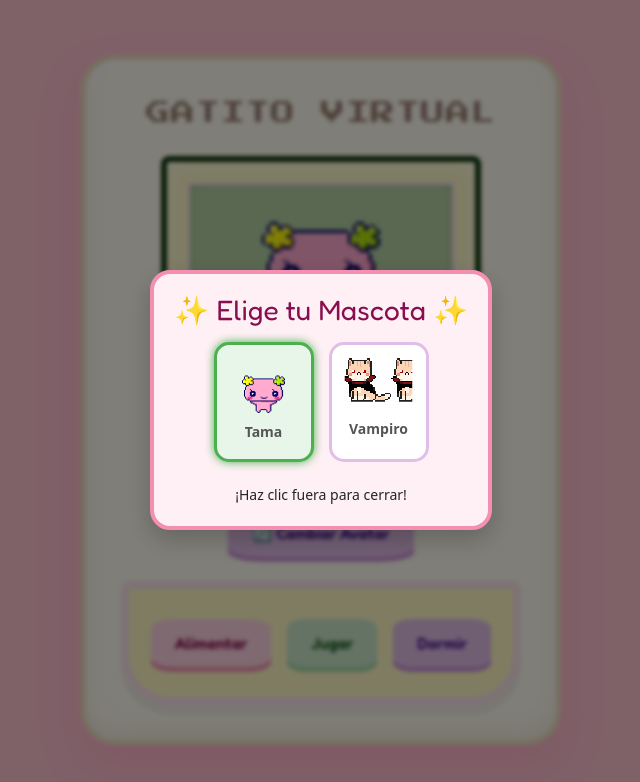
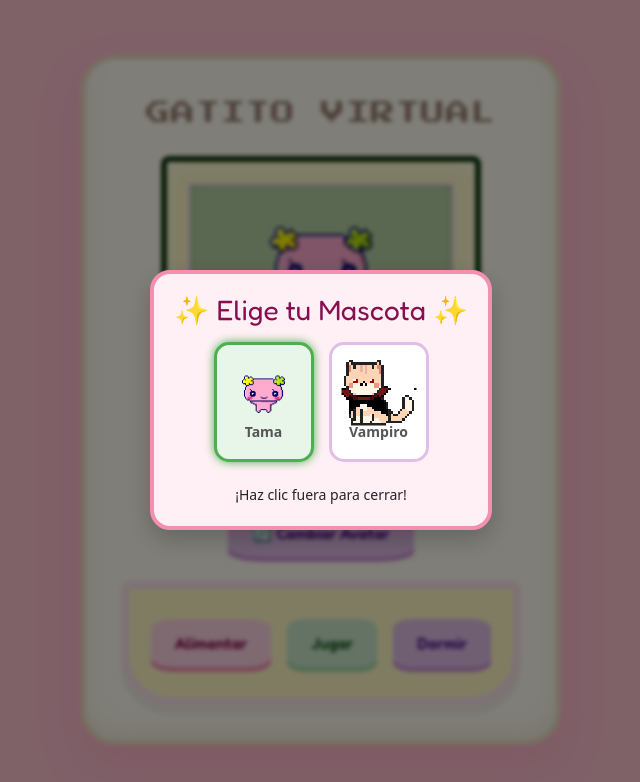
Before and after one commit to laura-0210/ProyectoReact, a React (Vite) app in the folder ProyectoReact/: page / in a window 1280 px wide. Both pictures are taken after a click on the button "🔄 Cambiar Avatar". Shown: the top 782 px of the page, without its empty margins (319-959 px from the left). Built offline with nearby package versions, Linux system fonts and the light colour scheme; no server answers.

Commit message:
Arreglado

```diff
--- a/ProyectoReact/src/App.tsx
+++ b/ProyectoReact/src/App.tsx
@@ -2,10 +2,9 @@ import { useState, useEffect } from "react";
 import "bootstrap/dist/css/bootstrap.min.css";
 import "./App.css";
 
-
 import { StatusScreen } from './components/StatusScreen';
 import Controls from './components/Controls';
-import Button from './components/Button'; // Importamos tu botón cuqui
+import Button from './components/Button';
 
 // Imágenes Originales
 import imgFeliz from './assets/sprites/happy.gif';
@@ -16,7 +15,7 @@ import imgDormir from './assets/sprites/dormir.jpeg';
 import imgMuerteCaida from './assets/sprites/muerte2.jpeg';
 import imgMuerteFinal from './assets/sprites/muerte3.jpeg';
 
-// Nueva Imagen Drácula
+// Nueva Imagen Drácula - ASEGÚRATE QUE LA RUTA ES CORRECTA
 import imgDracula from './assets/sprites/draculacat.png';
 
 const API_URL = "http://localhost:8000";
@@ -31,10 +30,14 @@ function App() {
   });
 
   const [muerteFinalizada, setMuerteFinalizada] = useState(false);
-
-  // --- NUEVO: ESTADOS PARA EL AVATAR ---
   const [skin, setSkin] = useState<'original' | 'dracula'>('original');
   const [showMenu, setShowMenu] = useState(false);
+
+  // DEBUG: Descomentar para verificar que las imágenes se cargan
+  useEffect(() => {
+    console.log('🖼️ Imagen Drácula cargada:', imgDracula);
+    console.log('🎨 Skin actual:', skin);
+  }, [skin]);
 
   const fetchEstado = async () => {
     try {
@@ -93,18 +96,16 @@ function App() {
     setMuerteFinalizada(false);
   };
 
-  // --- LÓGICA DE IMAGEN MEJORADA ---
+  // Función para obtener la imagen actual
   const getCurrentImage = () => {
-    // Si elegimos DRACULA, mostramos su sprite sheet
-    // (Nota: Como es una tira, podrías necesitar CSS extra en StatusScreen
-    // si quieres animarlo, pero por ahora lo mostramos tal cual o la primera frame)
+    // Si el skin es Drácula, siempre devolvemos su imagen
     if (skin === 'dracula') {
-        // Si está muerto, podrías mostrar otra cosa, pero por ahora devolvemos el drácula
-        if (stats.health <= 0) return imgMuerteFinal;
+      // Incluso si está muerto, podrías mostrar el drácula
+      // O puedes hacer una lógica especial aquí
       return imgDracula;
     }
 
-    // Lógica Original
+    // Lógica Original para las demás skins
     if (stats.health <= 0) {
       if (muerteFinalizada) return imgMuerteFinal;
       return imgMuerteCaida;
@@ -125,12 +126,10 @@ function App() {
         hunger={stats.hunger}
         happiness={stats.happiness}
         petImage={getCurrentImage()}
-        // Pasamos una clase extra si es dracula para recortarlo en la pantalla principal también
-        // (Esto es un truco rápido, idealmente editarías StatusScreen también)
         onTick={() => {}}
       />
 
-      {/* --- BOTÓN PARA ABRIR EL MENÚ DE AVATAR --- */}
+      {/* Botón para cambiar avatar */}
       <div style={{ marginTop: '10px' }}>
         <Button
           texto="🔄 Cambiar Avatar"
@@ -156,29 +155,49 @@ function App() {
         />
       )}
 
-      {/* --- EL MENÚ MODAL CUQUI --- */}
+      {/* Modal de selección de avatar */}
       {showMenu && (
         <div className="avatar-menu-overlay" onClick={() => setShowMenu(false)}>
           <div className="avatar-menu" onClick={(e) => e.stopPropagation()}>
             <h3>✨ Elige tu Mascota ✨</h3>
 
             <div className="avatar-grid">
-                    {/* OPCIÓN 1: ORIGINAL */}
+              {/* Opción Original */}
               <div
                 className={`avatar-option ${skin === 'original' ? 'selected' : ''}`}
-                        onClick={() => { setSkin('original'); setShowMenu(false); }}
+                onClick={() => {
+                  setSkin('original');
+                  setShowMenu(false);
+                  console.log('✅ Cambiado a: original');
+                }}
               >
                 <img src={imgFeliz} alt="Original" className="preview-normal" />
                 <span className="avatar-name">Tama</span>
               </div>
 
-                    {/* OPCIÓN 2: DRACULA CAT */}
+              {/* Opción Drácula */}
               <div
                 className={`avatar-option ${skin === 'dracula' ? 'selected' : ''}`}
-                        onClick={() => { setSkin('dracula'); setShowMenu(false); }}
+                onClick={() => {
+                  setSkin('dracula');
+                  setShowMenu(false);
+                  console.log('✅ Cambiado a: dracula');
+                  console.log('🖼️ URL imagen:', imgDracula);
+                }}
               >
-                        {/* Aquí usamos la clase especial para recortar la tira de sprites */}
-                        <img src={imgDracula} alt="Dracula" className="preview-dracula" />
+                {/* Preview del drácula animado */}
+                <div
+                  className="preview-dracula"
+                  style={{
+                    backgroundImage: `url(${imgDracula})`,
+                    width: '50px',
+                    height: '50px',
+                    backgroundSize: '600% 100%',
+                    backgroundRepeat: 'no-repeat',
+                    imageRendering: 'pixelated',
+                    animation: 'sprite-play 0.8s steps(5) infinite'
+                  }}
+                />
                 <span className="avatar-name">Vampiro</span>
               </div>
             </div>
@@ -189,7 +208,6 @@ function App() {
           </div>
         </div>
       )}
-
     </div>
   );
 }
--- a/ProyectoReact/src/components/StatusScreen.css
+++ b/ProyectoReact/src/components/StatusScreen.css
@@ -6,14 +6,10 @@
   border-radius: 8px;
   padding: 20px;
   width: 320px;
-
   font-family: "Press Start 2P", cursive, sans-serif;
   color: #7b9f67;
-
   box-shadow: inset 0 0 25px #ffffffa6;
-
   display: flex;
-
   flex-direction: column;
   gap: 12px;
 }
@@ -28,13 +24,68 @@
   box-shadow: inset 0 0 10px rgba(0, 0, 0, 0.1);
 }
 
+/* ===================================================
+   SPRITES NORMALES (GIF, JPEG, PNG estáticos)
+   =================================================== */
 .pixel-sprite {
-  height: 110px;
-  width: 110px;
+  width: 120px;
+  height: 120px;
   object-fit: contain;
+
+  /* Aseguramos pixel perfect en todos los navegadores */
+  image-rendering: -moz-crisp-edges;
+  image-rendering: -webkit-crisp-edges;
   image-rendering: pixelated;
+  image-rendering: crisp-edges;
 }
 
+/* ===================================================
+   SPRITE SHEET ANIMADO - DRÁCULA
+   =================================================== */
+.dracula-anim {
+  /* Tamaño de UN frame individual */
+  width: 120px !important;
+  height: 120px !important;
+
+  /* Configuración del background */
+  background-repeat: no-repeat !important;
+  background-size: 600% 100% !important; /* 6 frames = 600% */
+  background-position: 0 0;
+
+  /* Pixel perfect rendering */
+  image-rendering: -moz-crisp-edges;
+  image-rendering: -webkit-crisp-edges;
+  image-rendering: pixelated;
+  image-rendering: crisp-edges;
+
+  /* LA ANIMACIÓN MÁGICA */
+  animation: sprite-play 0.8s steps(5) infinite;
+  -webkit-animation: sprite-play 0.8s steps(5) infinite;
+}
+
+/* Keyframes para la animación del sprite */
+@keyframes sprite-play {
+  from {
+    background-position: 0% 0;
+  }
+  to {
+    background-position: 100% 0;
+  }
+}
+
+/* Prefijo para Safari/webkit */
+@-webkit-keyframes sprite-play {
+  from {
+    background-position: 0% 0;
+  }
+  to {
+    background-position: 100% 0;
+  }
+}
+
+/* ===================================================
+   RESTO DE ESTILOS
+   =================================================== */
 .pixel-text {
   font-size: 10px;
   margin-bottom: 4px;
@@ -70,38 +121,11 @@
   0%, 100% { opacity: 1; }
   50% { opacity: 0.6; }
 }
-/* Estilo base para las imágenes normales (JPEGs/GIFs simples) */
-.pixel-sprite {
-  width: 140px;  /* Tamaño del personaje en pantalla */
-  height: 140px;
-  object-fit: contain;
-  image-rendering: pixelated;
+
+/* ===================================================
+   FIX PARA VERCEL - Asegurar que los estilos inline
+   no sobrescriban la animación
+   =================================================== */
+.dracula-anim[style] {
+  animation: sprite-play 0.8s steps(5) infinite !important;
 }
-
-/* --- MODO DRÁCULA (Sprite Sheet) --- */
-.dracula-anim {
-  /* 1. Definimos el tamaño de UN solo cuadro */
-  width: 120px;
-  height: 120px;
-
-  /* 2. Configuración del fondo */
-  background-repeat: no-repeat;
-
-  /* IMPORTANTE: Como hay 6 frames, el ancho total es 600% */
-  background-size: 600% 100%;
-
-  /* 3. La Animación */
-  /* steps(5) porque se mueve 5 veces para llegar al final (0 -> 1 -> 2 -> 3 -> 4 -> 5) */
-  /* Si ves que salta raro, prueba steps(6) */
-  animation: sprite-play 0.8s steps(5) infinite;
-}
-
-@keyframes sprite-play {
-  from {
-    background-position: 0 0;
-  }
-  to {
-    /* Movemos el fondo hacia la izquierda hasta el 100% de su longitud */
-    background-position: 100% 0;
-  }
-}
--- a/ProyectoReact/src/components/StatusScreen.tsx
+++ b/ProyectoReact/src/components/StatusScreen.tsx
@@ -11,8 +11,12 @@ interface StatusScreenProps {
 
 export const StatusScreen = ({ health, hunger, happiness, petImage, onTick }: StatusScreenProps) => {
 
-  // Detectamos si es la imagen del drácula
-  const isDracula = petImage.includes('dracula');
+  // Detectamos si es la imagen del drácula (más robusto)
+  const isDracula = petImage && (
+    petImage.includes('dracula') ||
+    petImage.includes('Dracula') ||
+    petImage.includes('draculacat')
+  );
 
   useEffect(() => {
     const timer = setInterval(() => {
@@ -27,23 +31,33 @@ export const StatusScreen = ({ health, hunger, happiness, petImage, onTick }: St
     return "bg-danger";
   };
 
+  // DEBUG: Descomentar para ver qué imagen se está cargando
+  // console.log('petImage:', petImage);
+  // console.log('isDracula:', isDracula);
+
   return (
     <div className="gameboy-screen">
       <div className="sprite-container">
 
-        {/* LÓGICA DE VISUALIZACIÓN CORREGIDA */}
         {isDracula ? (
-          // OPCIÓN A: Si es Drácula, usamos un DIV con background (Sprite Animation)
+          // VERSIÓN DRÁCULA: Sprite animado
           <div
             className="pixel-sprite dracula-anim"
-            style={{ backgroundImage: `url(${petImage})` }}
+            style={{
+              backgroundImage: `url(${petImage})`,
+              // Añadimos esto para asegurar que carga
+              backgroundSize: '600% 100%',
+              backgroundRepeat: 'no-repeat',
+              imageRendering: 'pixelated'
+            }}
           />
         ) : (
-          // OPCIÓN B: Si es normal, usamos la IMG de siempre
+          // VERSIÓN NORMAL: Imagen estática
           <img
             src={petImage}
             alt="Mascota"
             className="pixel-sprite"
+            style={{ imageRendering: 'pixelated' }}
           />
         )}
 
@@ -56,7 +70,6 @@ export const StatusScreen = ({ health, hunger, happiness, petImage, onTick }: St
       </div>
 
       <div className="stats-container">
-        {/* Barras de estado (igual que antes) */}
         <div className="stat-row">
           <span className="pixel-text">SALUD</span>
           <div className="progress" style={{ height: '20px', border: '2px solid #0f380f' }}>
```
Lines whose indentation alone changed are shown as unchanged.
